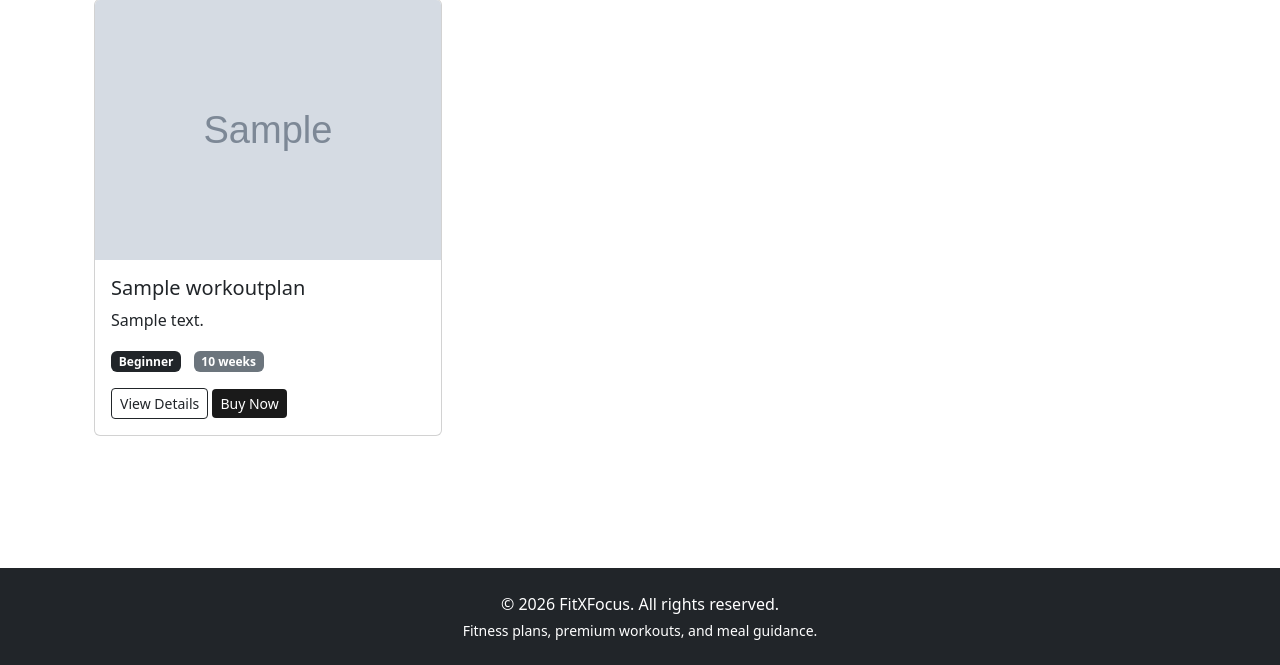
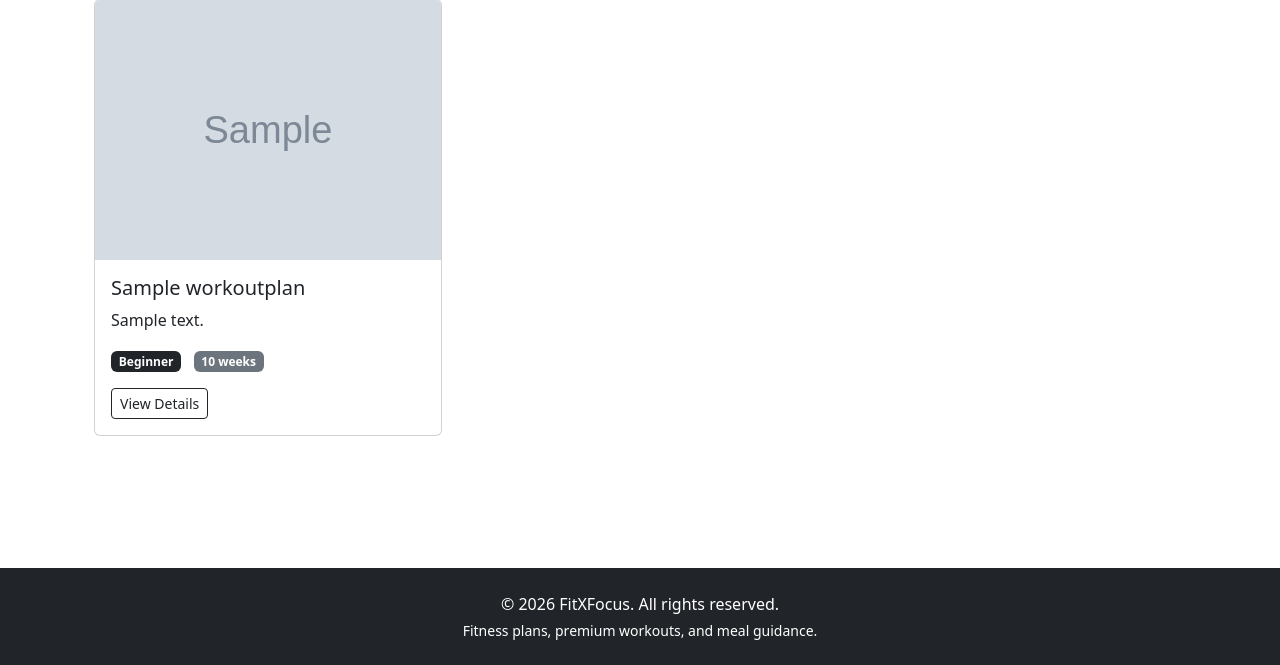
Before and after one commit to HelniseS/fitxfocus, a Django app: page /plans/ in a window 1280 px wide. Shown: the part 263-928 px from the top of the page. Run offline with Django 5.2, Linux system fonts and the light colour scheme; tables that the repository leaves empty hold one stand-in row (values such as "Sample post"); grey boxes marked "Sample" are stand-in pictures.

Commit message:
deleted the buy now button from the list page

```diff
--- a/templates/plans/plan_list.html
+++ b/templates/plans/plan_list.html
@@ -35,10 +35,6 @@
         View Details
     </a>
 
-    <a href="{% url 'create_checkout_session' plan.slug %}" class="btn btn-dark btn-sm">
-    Buy Now
-    </a>
-
 </div>
 </div>
 
```
